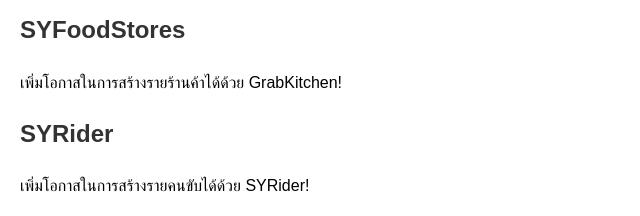
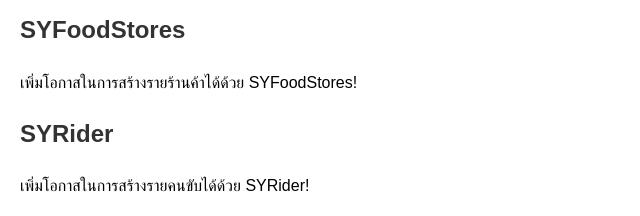
Before and after one commit to djia1982/soonyangfood, a plain HTML site: page index.html in a window 1280 px wide. Shown: the part 308-524 px from the top of the page, 0-640 px from the left. Drawn offline with Linux system fonts and the light colour scheme.

Commit message:
Update index.html

```diff
--- a/index.html
+++ b/index.html
@@ -25,7 +25,7 @@
         </section>
         <section id="syfoodstores">
             <h2>SYFoodStores</h2>
-            <p>เพิ่มโอกาสในการสร้างรายร้านค้าได้ด้วย GrabKitchen!</p>
+            <p>เพิ่มโอกาสในการสร้างรายร้านค้าได้ด้วย SYFoodStores!</p>
         </section>
         <section id="syrider">
             <h2>SYRider</h2>
```
